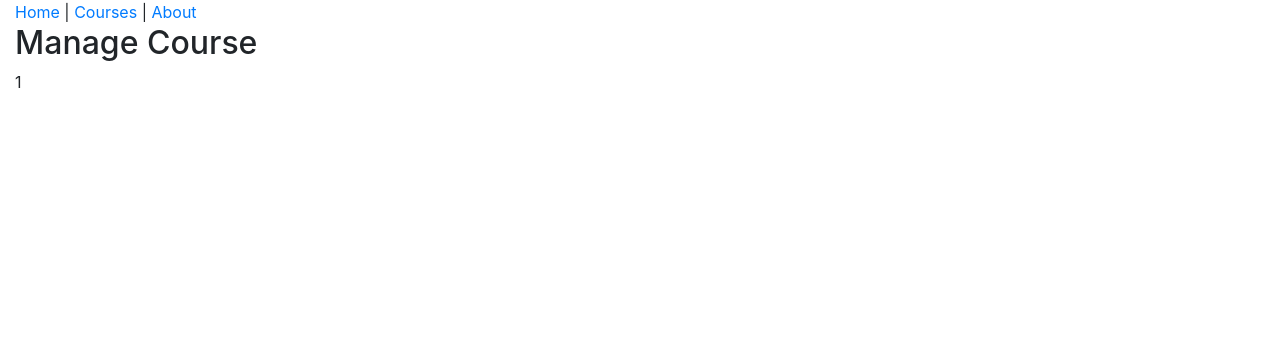
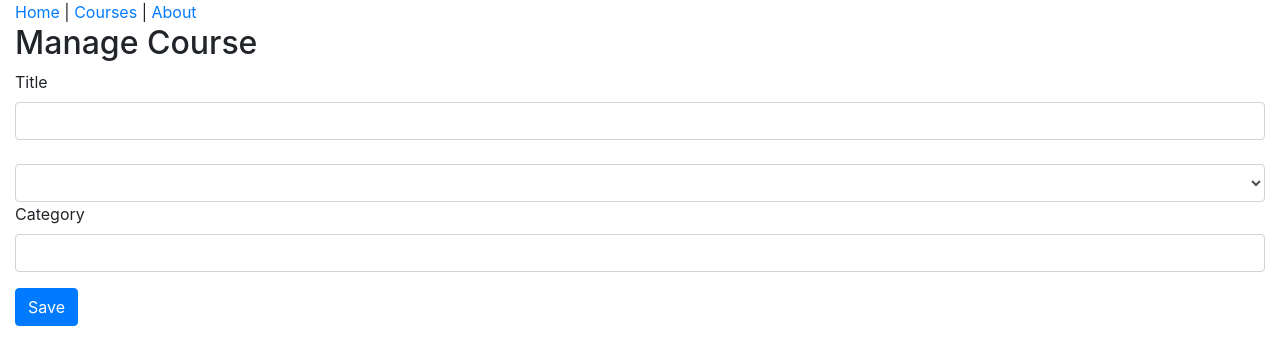
Before and after one commit to gabrieltanase/react-with-flux-tut, a React (Create React App) app: page /course/1 in a window 1280 px wide. Shown: the top 364 px of the page. Built offline with nearby package versions, Linux system fonts and the light colour scheme; no server answers.

Commit message:
Implemented add/update course

```diff
--- a/package.json
+++ b/package.json
@@ -12,6 +12,7 @@
     "react-dom": "^17.0.2",
     "react-router-dom": "^5.0.0",
     "react-scripts": "4.0.3",
+    "react-toastify": "^5.1.1",
     "web-vitals": "^1.1.2"
   },
   "scripts": {
--- a/src/components/App.js
+++ b/src/components/App.js
@@ -6,16 +6,20 @@ import CoursesPage from './CoursesPage';
 import { Route, Switch, Redirect } from 'react-router-dom';
 import NotFoundPage from './NotFoundPage';
 import ManageCoursePage from './ManageCoursePage';
+import { ToastContainer } from "react-toastify";
+import "react-toastify/dist/ReactToastify.css";
 
 function App() {
   return (
     <div className="container-fluid">
+      <ToastContainer autoClose={3000} hideProgressBar />
       <Header />
       <Switch>
         <Route path="/" exact component={HomePage} />
         <Route path="/courses" component={CoursesPage} />
         <Route path="/about" component={AboutPage} />
         <Route path="/course/:slug" component={ManageCoursePage} />
+        <Route path="/course" component={ManageCoursePage} />
         <Redirect from="/about-page" to="/about" />
         <Route component={NotFoundPage}></Route>
       </Switch>
--- /dev/null
+++ b/src/components/CourseForm.js
@@ -0,0 +1,47 @@
+import React from "react";
+import TextInput from "./common/TextInput";
+import SelectInput from "./common/SelectInput";
+import PropTypes from 'prop-types';
+
+function CourseForm(props) {
+  return (
+    <form onSubmit={props.onSubmit}>
+      <TextInput
+        id="title"
+        label="Title"
+        name="title"
+        onChange={props.onChange}
+        value={props.course.title}
+        error={props.errors.title}
+      />
+
+      <SelectInput
+        id="author"
+        name="authorId"
+        onChange={props.onChange}
+        value={props.course.authorId || ""}
+        error={props.errors.authorId}
+      />
+
+      <TextInput
+        id="category"
+        label="Category"
+        name="category"
+        onChange={props.onChange}
+        value={props.course.category}
+        error={props.errors.category}
+      />
+
+      <input type="submit" value="Save" className="btn btn-primary mt-3" />
+    </form>
+  );
+}
+
+CourseForm.propTypes = {
+  course: PropTypes.object.isRequired,
+  onSubmit: PropTypes.func.isRequired,
+  onChange: PropTypes.func.isRequired,
+  errors: PropTypes.object.isRequired,
+}
+
+export default CourseForm;
--- a/src/components/CoursesPage.js
+++ b/src/components/CoursesPage.js
@@ -1,6 +1,7 @@
 import React, { useEffect, useState } from 'react';
 import { getCourses } from "../api/courseApi";
 import CourseList from './CourseList';
+import { Link } from 'react-router-dom';
 
 function CoursesPage() {
   const [courses, setCourses] = useState([]);
@@ -12,6 +13,7 @@ function CoursesPage() {
   return (
     <>
       <h2>Courses</h2>
+      <Link className="btn btn-primary" to="/course">Add course</Link>
       <CourseList courses={courses} />
     </>
   );
--- a/src/components/ManageCoursePage.js
+++ b/src/components/ManageCoursePage.js
@@ -1,10 +1,60 @@
-import React from 'react';
+import React, { useEffect, useState } from 'react';
+import CourseForm from './CourseForm';
+import * as courseApi from '../api/courseApi';
+import { toast } from 'react-toastify';
 
 const ManageCoursePage = props => {
+
+  const [errors, setErrors] = useState({});
+  const [course, setCourse] = useState({
+    id: null,
+    slug: "",
+    title: "",
+    authorId: null,
+    category: ""
+  });
+
+  useEffect(() => {
+    const slug = props.match.params.slug; // from the path `/courses/:slug`
+    if (slug) {
+      courseApi.getCourseBySlug(slug).then(_course => setCourse(_course));
+    }
+  }, [props.match.params.slug]);
+
+  function handleChange({ target }) {
+    setCourse({ ...course, [target.name]: target.value });
+  }
+
+  function formIsValid() {
+    const _errors = {};
+
+    if (!course.title) _errors.title = 'Title is required';
+    if (!course.authorId) _errors.authorId = 'Author ID is required';
+    if (!course.category) _errors.category = 'Category is required';
+
+    setErrors(_errors);
+    // Form is valid if the errors object has no properties
+    return Object.keys(_errors).length === 0;
+  }
+
+  function handleSubmit(event) {
+    event.preventDefault();
+    if (!formIsValid()) return;
+    courseApi.saveCourse(course).then(() => {
+      props.history.push("/courses");
+      toast.success('Course saved.');
+    });
+  }
+
   return (
     <>
       <h2>Manage Course</h2>
-      {props.match.params.slug}
+      <CourseForm
+        course={course}
+        onChange={handleChange}
+        onSubmit={handleSubmit}
+        errors={errors}
+      />
     </>
   )
 }
--- /dev/null
+++ b/src/components/common/SelectInput.js
@@ -0,0 +1,43 @@
+import React from "react";
+import PropTypes from 'prop-types';
+
+function SelectInput(props) {
+  let wrapperClass = "form-froup";
+  if (props.error.length > 0) {
+    wrapperClass += " has-error ";
+  }
+
+  return (
+    <div className={wrapperClass}>
+      <label htmlFor={props.id}>{props.label}</label>
+      <div className="field">
+        <select
+          id={props.id}
+          name={props.name}
+          onChange={props.onChange}
+          value={props.value || ""}
+          className="form-control"
+        >
+          <option value="" />
+          <option value="1">Cory House</option>
+          <option value="2">Scott Allen</option>
+        </select>
+      </div>
+      {props.error && <div className="alert alert-danger">{props.error}</div>}
+    </div>
+  );
+}
+
+SelectInput.propTypes = {
+  id: PropTypes.string.isRequired,
+  name: PropTypes.string.isRequired,
+  onChange: PropTypes.func.isRequired,
+  value: PropTypes.string,
+  error: PropTypes.string,
+}
+
+SelectInput.defaultProps = {
+  error: "",
+}
+
+export default SelectInput;
--- /dev/null
+++ b/src/components/common/TextInput.js
@@ -0,0 +1,41 @@
+import React from 'react';
+import PropTypes from 'prop-types';
+
+function TextInput(props) {
+  let wrapperClass = "form-froup";
+  if (props.error.length > 0) {
+    wrapperClass += " has-error ";
+  }
+
+  return (
+    <div className={wrapperClass}>
+      <label htmlFor={props.id}>{props.label}</label>
+      <div className="field">
+        <input
+          id={props.id}
+          type="text"
+          className="form-control"
+          name={props.name}
+          onChange={props.onChange}
+          value={props.value}
+        />
+      </div>
+      {props.error && <div className="alert alert-danger">{props.error}</div>}
+    </div>
+  );
+}
+
+TextInput.propTypes = {
+  id: PropTypes.string.isRequired,
+  name: PropTypes.string.isRequired,
+  label: PropTypes.string.isRequired,
+  onChange: PropTypes.func.isRequired,
+  value: PropTypes.string,
+  error: PropTypes.string,
+}
+
+TextInput.defaultProps = {
+  error: ""
+}
+
+export default TextInput;
--- a/tools/db.json
+++ b/tools/db.json
@@ -1 +1,104 @@
-{"courses":[{"id":1,"title":"Securing React Apps with Auth0","slug":"react-auth0-authentication-security","authorId":1,"category":"JavaScript"},{"id":2,"title":"React: The Big Picture","slug":"react-big-picture","authorId":1,"category":"JavaScript"},{"id":3,"title":"Creating Reusable React Components","slug":"react-creating-reusable-components","authorId":1,"category":"JavaScript"},{"id":4,"title":"Building a JavaScript Development Environment","slug":"javascript-development-environment","authorId":1,"category":"JavaScript"},{"id":5,"title":"Building Applications with React and Redux","slug":"react-redux-react-router-es6","authorId":1,"category":"JavaScript"},{"id":6,"title":"Building Applications in React and Flux","slug":"react-flux-building-applications","authorId":1,"category":"JavaScript"},{"id":7,"title":"Clean Code: Writing Code for Humans","slug":"writing-clean-code-humans","authorId":1,"category":"Software Practices"},{"id":8,"title":"Architecting Applications for the Real World","slug":"architecting-applications-dotnet","authorId":1,"category":"Software Architecture"},{"id":9,"title":"Becoming an Outlier: Reprogramming the Developer Mind","slug":"career-reboot-for-developer-mind","authorId":1,"category":"Career"},{"id":10,"title":"Web Component Fundamentals","slug":"web-components-shadow-dom","authorId":1,"category":"HTML5"}],"authors":[{"id":1,"name":"Cory House"},{"id":2,"name":"Scott Allen"},{"id":3,"name":"Dan Wahlin"}]}
+{
+  "courses": [
+    {
+      "id": 1,
+      "title": "Securing React Apps with Auth0",
+      "slug": "react-auth0-authentication-security",
+      "authorId": 1,
+      "category": "JavaScript"
+    },
+    {
+      "id": 2,
+      "title": "React: The Big Picture",
+      "slug": "react-big-picture",
+      "authorId": 1,
+      "category": "JavaScript"
+    },
+    {
+      "id": 3,
+      "title": "Creating Reusable React Components",
+      "slug": "react-creating-reusable-components",
+      "authorId": 1,
+      "category": "JavaScript"
+    },
+    {
+      "id": 4,
+      "title": "Building a JavaScript Development Environment",
+      "slug": "javascript-development-environment",
+      "authorId": 1,
+      "category": "JavaScript"
+    },
+    {
+      "id": 5,
+      "title": "Building Applications with React and Redux",
+      "slug": "react-redux-react-router-es6",
+      "authorId": 1,
+      "category": "JavaScript"
+    },
+    {
+      "id": 6,
+      "title": "Building Applications in React and Flux",
+      "slug": "react-flux-building-applications",
+      "authorId": 1,
+      "category": "JavaScript"
+    },
+    {
+      "id": 7,
+      "title": "Clean Code: Writing Code for Humans",
+      "slug": "writing-clean-code-humans",
+      "authorId": 1,
+      "category": "Software Practices"
+    },
+    {
+      "id": 8,
+      "title": "Architecting Applications for the Real World",
+      "slug": "architecting-applications-dotnet",
+      "authorId": 1,
+      "category": "Software Architecture"
+    },
+    {
+      "id": 9,
+      "title": "Becoming an Outlier: Reprogramming the Developer Mind",
+      "slug": "career-reboot-for-developer-mind",
+      "authorId": 1,
+      "category": "Career"
+    },
+    {
+      "id": 10,
+      "title": "Web Component Fundamentals",
+      "slug": "web-components-shadow-dom",
+      "authorId": 1,
+      "category": "HTML5"
+    },
+    {
+      "id": 11,
+      "slug": "test-wit-toast",
+      "title": "test wit toast",
+      "authorId": 2,
+      "category": "toast",
+      "createdAt": 1630175594224
+    },
+    {
+      "id": 12,
+      "slug": "asdgahsfa",
+      "title": "asdgahsfa",
+      "authorId": 1,
+      "category": "asasa",
+      "createdAt": 1630176461388
+    }
+  ],
+  "authors": [
+    {
+      "id": 1,
+      "name": "Cory House"
+    },
+    {
+      "id": 2,
+      "name": "Scott Allen"
+    },
+    {
+      "id": 3,
+      "name": "Dan Wahlin"
+    }
+  ]
+}
```
Also changed, not shown: 1 other file (tests, documents, lock files or other folders).
